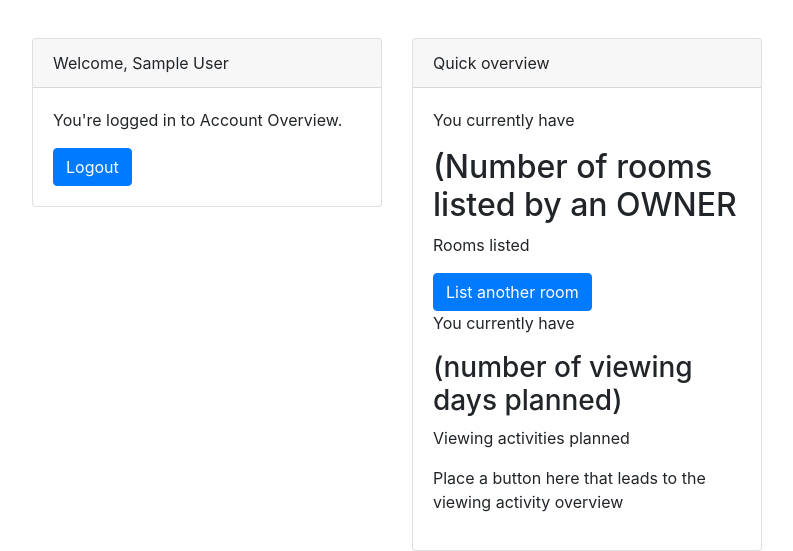
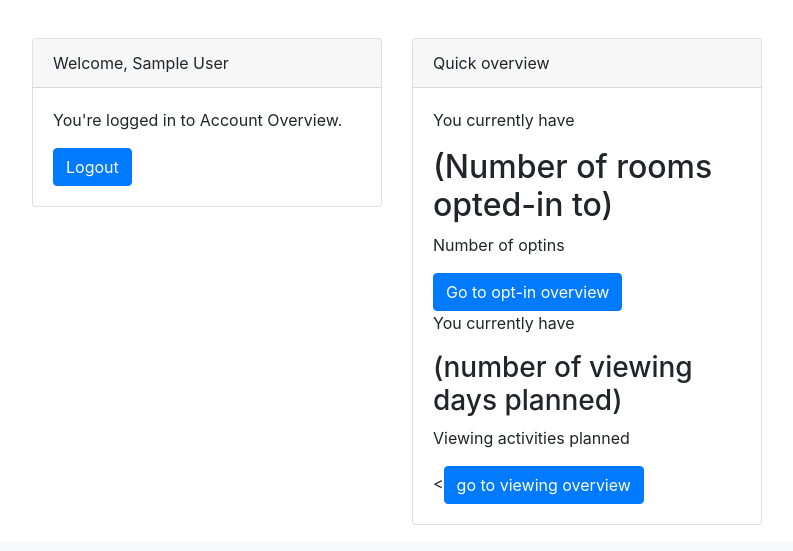
Before and after one commit to j-boers-13/DDWT19_FINAL_PROJECT, a PHP site: page /DDWT19_FINAL_PROJECT/final/myaccount in a window 1280 px wide. Shown: the part 258-809 px from the top of the page, without its empty margins (53-846 px from the left). After the commit the page ends 783 px from the top, so only its background shows below. Run offline with PHP 8.4, Linux system fonts and the light colour scheme; the visitor is signed in with stand-in values (Sample User, id 1); tables that the repository leaves empty hold one stand-in row (values such as "Sample post").

Commit message:
Made a conditional card that displays information for the Owners and Tenants depending on their role

```diff
--- a/final/views/account.php
+++ b/final/views/account.php
@@ -57,6 +57,7 @@
                         <div class="card-header">
                             Quick overview
                         </div>
+                        <?php if(check_owner($db) === True) { ?>
                         <div class="card-body">
                             <p class="count"> You currently have</p>
                             <h2> (Number of rooms listed by an OWNER</h2>
@@ -66,6 +67,20 @@
                             <h3> (number of viewing days planned)</h3>
                             <p>Viewing activities planned</p>
                             <p> Place a button here that leads to the viewing activity overview</p>
+                        </div>
+                        <?php } else { ?>
+                            <div class="card-body">
+                                <p class="count"> You currently have</p>
+                                <h2> (Number of rooms opted-in to)</h2>
+                                <p> Number of optins</p>
+                                <a href="/DDWT19_FINAL_PROJECT/final/optins" class="btn btn-primary">Go to opt-in overview</a>
+                                <p class="count"> You currently have</p>
+                                <h3> (number of viewing days planned)</h3>
+                                <p>Viewing activities planned</p>
+                                <<a href="/DDWT19_FINAL_PROJECT/final/viewings" class="btn btn-primary">go to viewing overview</a>
+                            </div>
+                        <?php } ?>
+
                         </div>
                     </div>
                 </div>
```
